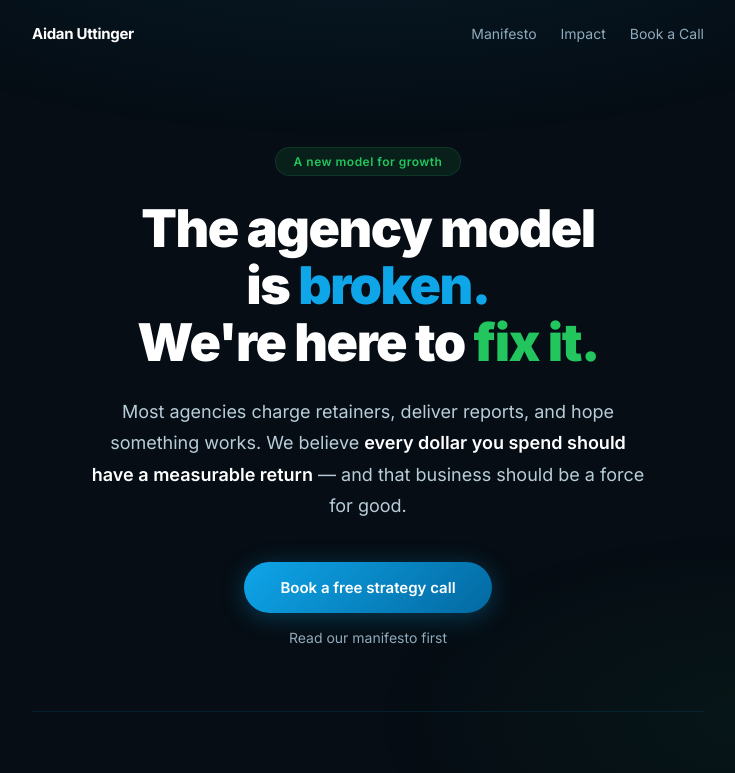
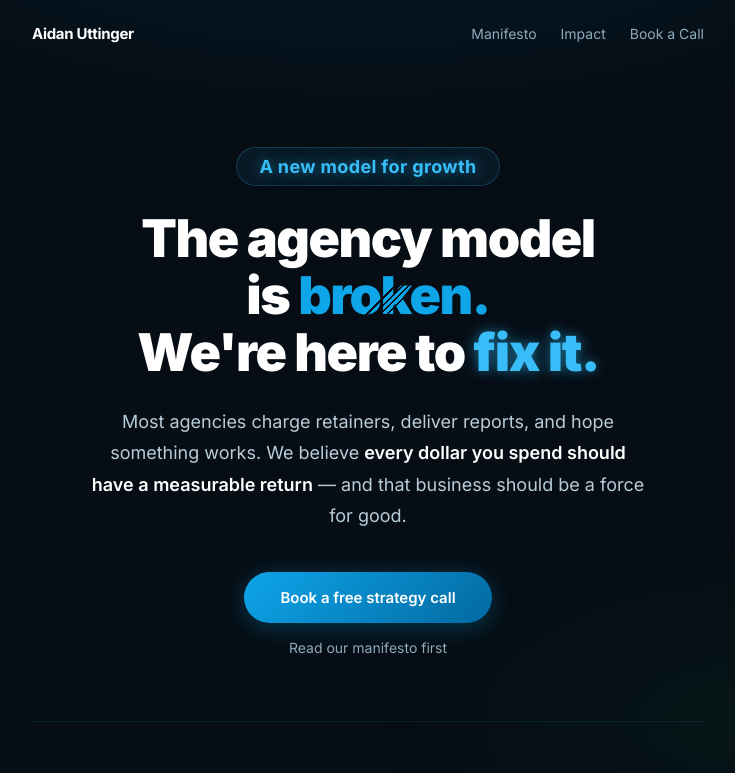
Before and after one commit to aidanuttinger/aidanuttinger-website, a plain HTML site: page index.html in a window 1280 px wide. Shown: the top 773 px of the page, without its empty margins (272-1007 px from the left). Drawn offline with Linux system fonts and the light colour scheme.

Commit message:
Electric blue hero tag, cracked broken text, electric blue fix it

```diff
--- a/index.html
+++ b/index.html
@@ -86,15 +86,16 @@
 
   .hero-tag {
     display: inline-block;
-    font-size: 12px;
-    font-weight: 600;
-    color: var(--accent);
-    background: var(--accent-glow);
-    border: 1px solid var(--border-accent);
-    padding: 6px 18px;
-    border-radius: 20px;
-    letter-spacing: 0.04em;
+    font-size: 18px;
+    font-weight: 700;
+    color: #38bdf8;
+    background: rgba(56, 189, 248, 0.08);
+    border: 1px solid rgba(56, 189, 248, 0.2);
+    padding: 8px 22px;
+    border-radius: 24px;
+    letter-spacing: 0.02em;
     margin-bottom: 24px;
+    text-shadow: 0 0 12px rgba(56, 189, 248, 0.5), 0 0 30px rgba(56, 189, 248, 0.2);
   }
 
   h1 {
@@ -106,7 +107,46 @@
     margin-bottom: 24px;
   }
   h1 .highlight { color: var(--ocean); }
-  h1 .highlight-green { color: var(--accent); }
+  h1 .highlight-green {
+    color: #38bdf8;
+    text-shadow: 0 0 12px rgba(56, 189, 248, 0.5), 0 0 30px rgba(56, 189, 248, 0.2);
+  }
+  h1 .cracked {
+    position: relative;
+    display: inline-block;
+    color: var(--ocean);
+  }
+  h1 .cracked::after {
+    content: '';
+    position: absolute;
+    top: 10%;
+    left: 15%;
+    width: 75%;
+    height: 80%;
+    background: linear-gradient(
+      135deg,
+      transparent 0%,
+      transparent 42%,
+      var(--dark) 42%,
+      var(--dark) 43.5%,
+      transparent 43.5%,
+      transparent 46%,
+      var(--dark) 46%,
+      var(--dark) 47%,
+      transparent 47%,
+      transparent 49%,
+      var(--dark) 49%,
+      var(--dark) 50.5%,
+      transparent 50.5%,
+      transparent 53%,
+      var(--dark) 53%,
+      var(--dark) 54%,
+      transparent 54%,
+      transparent 100%
+    );
+    pointer-events: none;
+    z-index: 1;
+  }
 
   .hero-sub {
     font-size: 18px;
@@ -491,7 +531,7 @@
   <!-- Hero -->
   <section class="hero">
     <div class="hero-tag">A new model for growth</div>
-    <h1>The agency model<br>is <span class="highlight">broken.</span><br>We're here to <span class="highlight-green">fix it.</span></h1>
+    <h1>The agency model<br>is <span class="cracked">broken.</span><br>We're here to <span class="highlight-green">fix it.</span></h1>
     <p class="hero-sub">
       Most agencies charge retainers, deliver reports, and hope something works.
       We believe <strong>every dollar you spend should have a measurable return</strong> &mdash;
```
